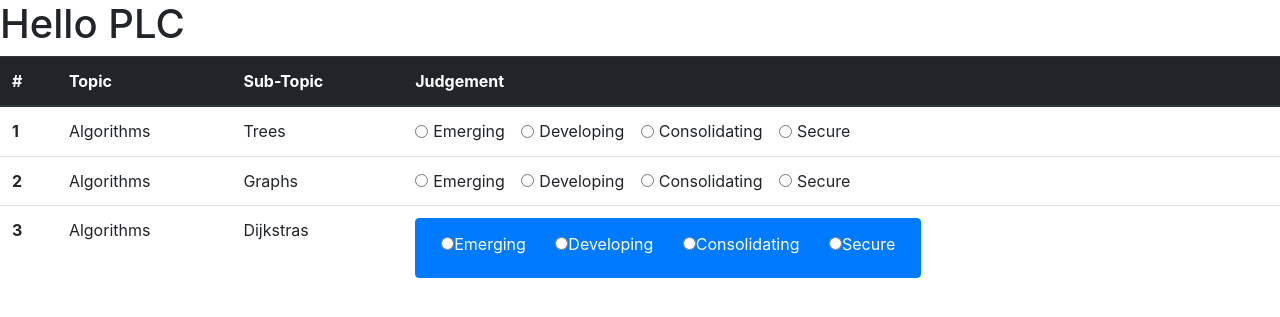
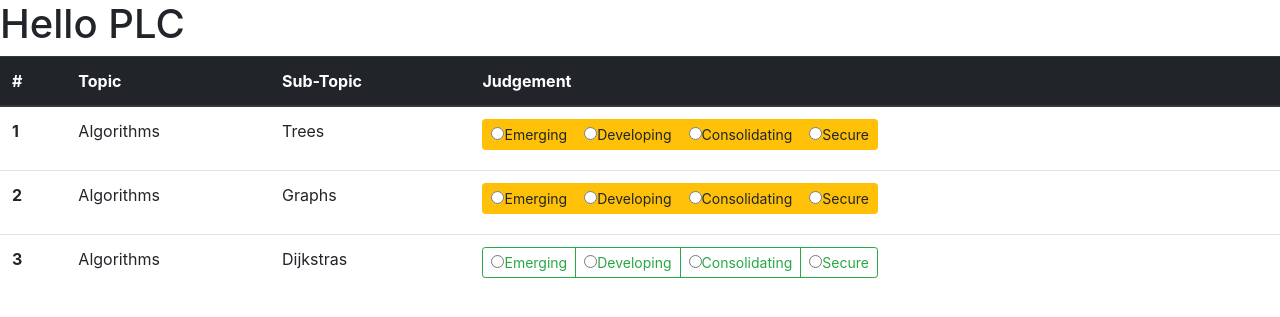
Before and after one commit to llogostevo/learner-checklist-v2, a Flask app: page / in a window 1280 px wide. Shown: the part 56-373 px from the top of the page. Run offline with Flask 2, Linux system fonts and the light colour scheme; some libraries are stand-ins or nearby versions.

Commit message:
button edits

```diff
--- a/templates/home.html
+++ b/templates/home.html
@@ -47,15 +47,14 @@
       <td>Algorithms</td>
       <td>Trees</td>
       <td>
+         <div class="btn-group" data-toggle="buttons">
 {% for judgement in options['judgement'] %}
         {% if judgement != 'Not Covered' %}
-          <div class="form-check form-check-inline">
-        <input class="form-check-input" type="radio" name="inlineRadioOptions1" id={{judgement}} value={{judgement}}>
-        <label class="form-check-label" for={{judgement}}>{{judgement}}
-</label>
-      </div>
+        <label class="btn btn-warning btn-sm">
+        <input type="radio" name="options" id="option1">{{judgement}}</label>
         {% endif %}
       {% endfor %}
+        </div>
       </td>
     </tr>
     <tr>
@@ -63,14 +62,14 @@
       <td>Algorithms</td>
       <td>Graphs</td>
       <td>
+         <div class="btn-group" data-toggle="buttons">
 {% for judgement in options['judgement'] %}
         {% if judgement != 'Not Covered' %}
-          <div class="form-check form-check-inline">
-        <input class="form-check-input" type="radio" name="inlineRadioOptions2" id={{judgement}} value={{judgement}}>
-        <label class="form-check-label" for={{judgement}}>{{judgement}}</label>
-      </div>
+        <label class="btn btn-warning btn-sm">
+        <input type="radio" name="options" id="option1">{{judgement}}</label>
         {% endif %}
       {% endfor %}
+        </div>
       </td>
     </tr>
     <tr>
@@ -79,10 +78,9 @@
       <td>Dijkstras</td>
       <td>
          <div class="btn-group" data-toggle="buttons">
-      <label class="btn btn-primary">
 {% for judgement in options['judgement'] %}
         {% if judgement != 'Not Covered' %}
-        <label class="btn btn-primary">
+        <label class="btn btn-outline-success btn-sm">
         <input type="radio" name="options" id="option1">{{judgement}}</label>
         {% endif %}
       {% endfor %}
```
